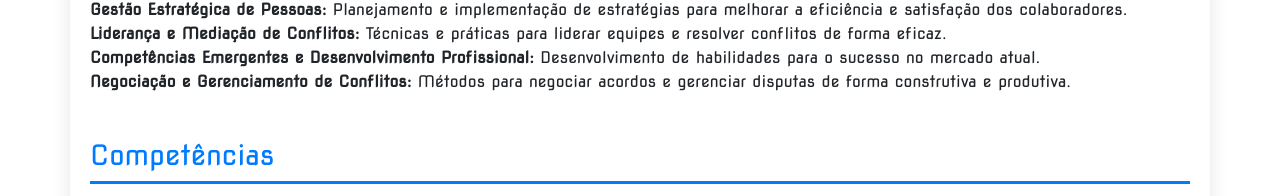
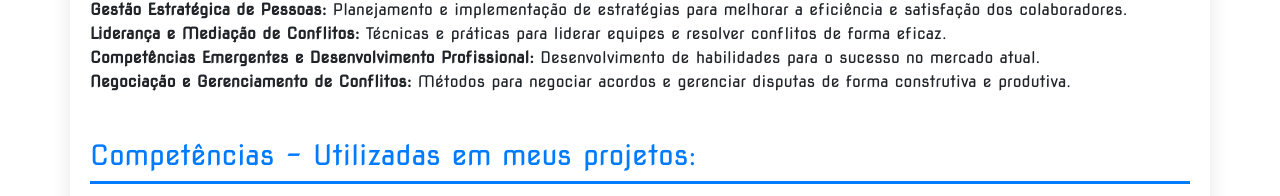
Before and after one commit to nilsong87/Curriculo-Online-Html, a plain HTML site: page index.html in a window 1280 px wide. Shown: the part 1954-2150 px from the top of the page. Drawn offline with nearby package versions, Linux system fonts and the light colour scheme.

Commit message:
Correção de Texto

```diff
--- a/index.html
+++ b/index.html
@@ -106,7 +106,7 @@
         </div>
         <br>
         <div class="section">
-            <div class="section-title">Competências</div>
+            <div class="section-title">Competências - Utilizadas em meus projetos:</div>
             <div class="progress-container">
                 <i class="fab fa-html5" style="color: #e34c26;"> </i><span><strong>HTML</strong></span>
                 <div class="progress">
```
